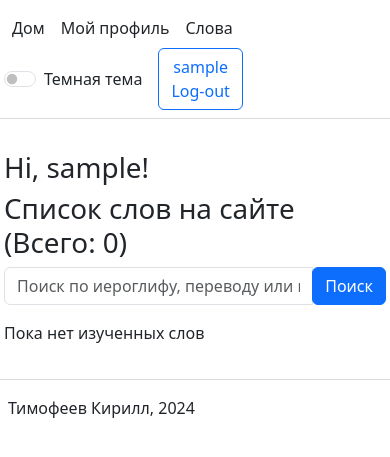
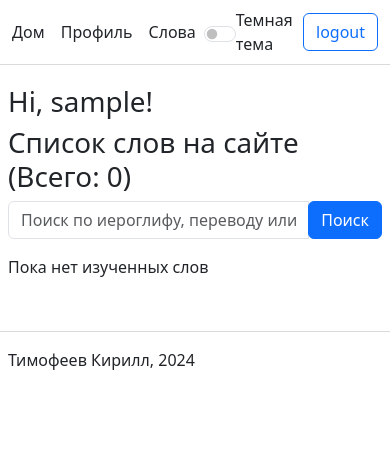
Before and after one commit to laxier/chinese2024FLASK, a Flask app: page /words in a window 390 px wide. Shown: the top 457 px of the page. Run offline with Flask 3, Linux system fonts and the light colour scheme; the visitor is signed in with stand-in values (Sample User, id 1); data that the repository does not hold is empty; some libraries are stand-ins or nearby versions.

Commit message:
header is pretty looking now

```diff
--- a/app/templates/base.html
+++ b/app/templates/base.html
@@ -24,21 +24,19 @@
     <ul class="nav col-12 col-md-auto justify-content-center mb-md-0">
         <li><a href="/index" class="nav-link px-2">Дом</a></li>
         {% if current_user.is_authenticated %}
-            <li><a href="/user/{{ current_user.id }}" class="nav-link px-2">Мой профиль</a></li>
+            <li><a href="/user/{{ current_user.id }}" class="nav-link px-2">Профиль</a></li>
         {% endif %}
         <li><a href="/words" class="nav-link px-2 link-dark">Слова</a></li>
     </ul>
     <div class="col-md-3 text-end" style="display: flex; flex-direction: row; align-items: center;">
-        <div class="form-check form-switch" style="padding-right: 1em;">
+        <div class="form-check form-switch text-center">
             <input class="form-check-input" type="checkbox" id="darkSwitch" onchange="toggleTheme()" data-theme-toggle>
             <label class="form-check-label" for="darkSwitch">Темная тема</label>
         </div>
         {% if current_user.is_anonymous %}
-            <a class="btn btn-outline-primary me-2" href="{{ url_for('login') }}">Login</a>
+            <a class="btn btn-outline-primary me-2" href="{{ url_for('login') }}">login</a>
         {% else %}
-            <a class="btn btn-outline-primary me-2" href="{{ url_for('logout') }}"> {{ current_user.username }}
-                <br>
-                Log-out</a>
+            <a class="btn btn-outline-primary me-2" href="{{ url_for('logout') }}">logout</a>
         {% endif %}
     </div>
 </header>
--- a/app/templates/words.html
+++ b/app/templates/words.html
@@ -1,6 +1,7 @@
 {% extends "base.html" %}
 {% block content %}
     <main class="container">
+        <div class="container">
             {% if current_user.is_authenticated %}
                 <h1>Hi, {{ current_user.username }}!</h1>
             {% endif %}
--- a/static/styles.css
+++ b/static/styles.css
@@ -457,14 +457,44 @@
 }
 
 @media (max-width: 768px) {
+    .mb-4 {
+        margin-bottom: 0.25rem !important;
+    }
+
     .left-header {
         display: none;
     }
 
     .header {
+        flex-direction: row;
+        flex-wrap: nowrap;
+        justify-content: space-between;
+        padding: 0;
+    }
+
+    .nav {
+        flex-direction: row;
+        flex-wrap: nowrap;
+    }
+
+    .text-center {
+        display: flex;
+        align-items: center;
+        padding-right: 0.25rem;
+    }
+
+    .form-check-label {
+        text-align: left;
+    }
+
+    .header {
         display: flex;
         justify-content: space-between;
+        flex-wrap: nowrap !important;
+    }
 
+    .form-check-label {
+        white-space: nowrap;
     }
 
     /*.col-12, .col-md-3 {*/
@@ -483,9 +513,17 @@
         padding: 0.5rem 0.25rem !important;
     }
 
+    .progress {
+        height: 10px;
+    }
+
+    .progress-slim {
+        height: 3px;
+    }
+
     .flashcard {
-        justify-content: flex-start;
-        height: 150%;
+        /*justify-content: flex-start;*/
+        height: 300px;
         width: 100%;
         /*height: 100%;*/
     }
@@ -509,10 +547,6 @@
 
     .header .form-check {
         margin-bottom: 0.5rem;
-    }
-
-    .flash-container {
-
     }
 
     .container {
@@ -552,4 +586,14 @@
     .toggle-children {
         display: none;
     }
+
+    .table-container {
+        width: 97%;
+    }
 }
+
+@media (max-width: 400px) {
+    .form-check-label {
+        white-space: normal;
+    }
+}
```
Lines whose indentation alone changed are shown as unchanged.
